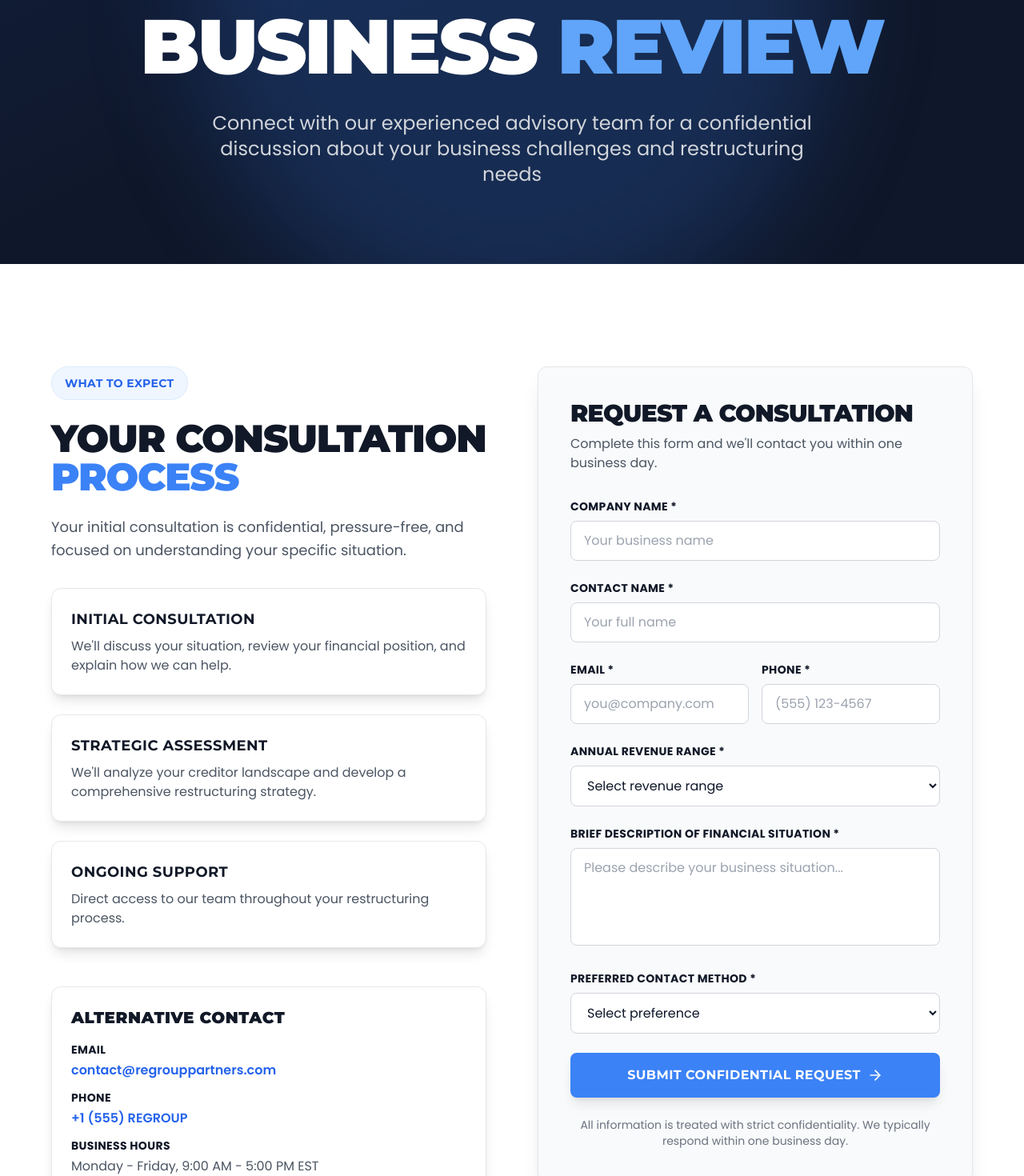
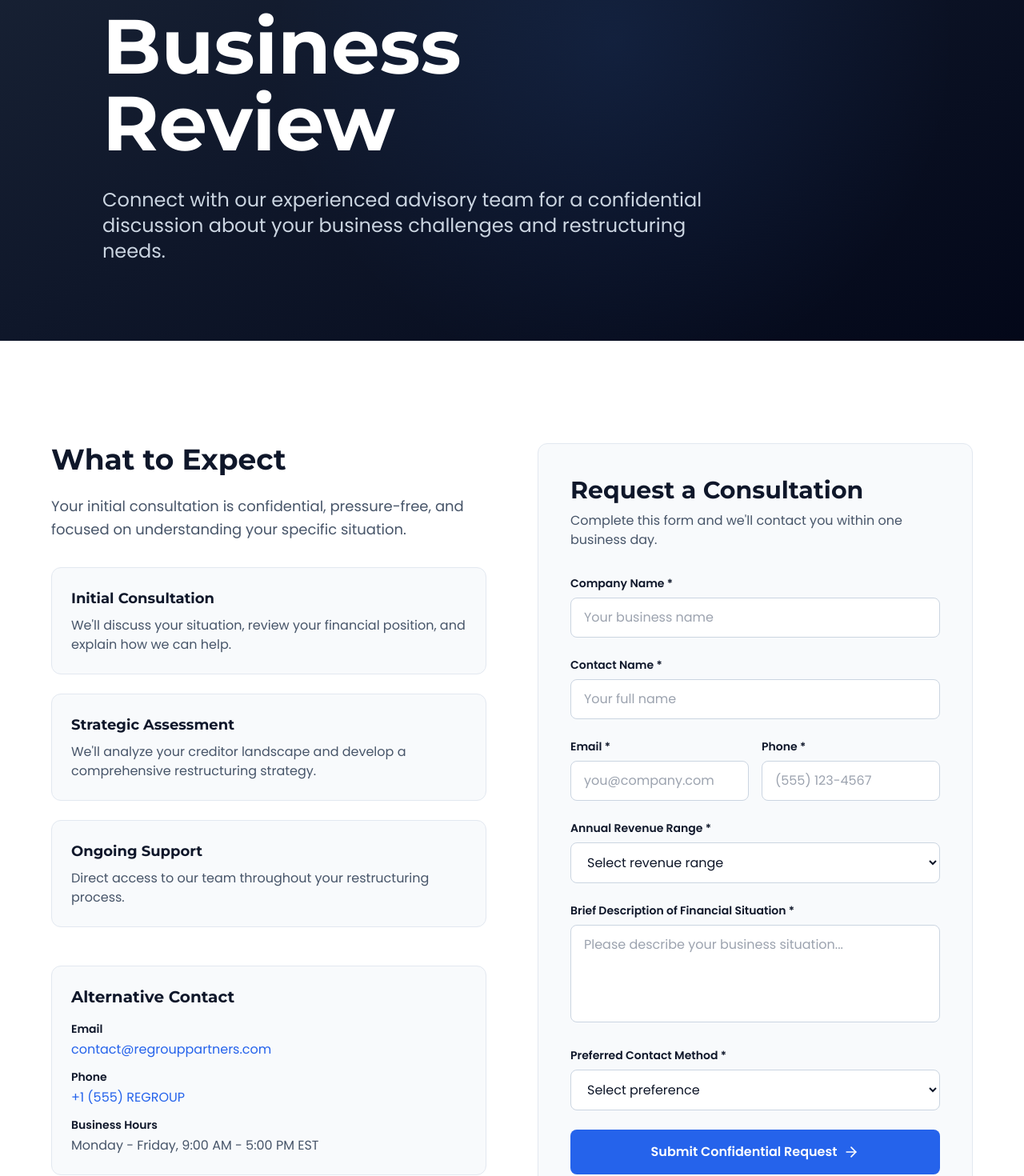
Before and after one commit to samknows9999/sg-054d5103-85fc-4583-be9c-e577d71113a8-1779968500, a Next.js app: page /contact in a window 1280 px wide. Shown: the part 320-1790 px from the top of the page at 80% size. Built offline with nearby package versions, Linux system fonts and the light colour scheme.

Commit message:
Revert to state at 7f2d9f2e5daf9ce803bfb1237bcacf3aa2dab954

```diff
--- a/src/pages/contact.tsx
+++ b/src/pages/contact.tsx
@@ -36,119 +36,98 @@ export default function Contact() {
 
       <Navigation />
 
-      <main>
+      <main className="dark">
         {/* Hero Section */}
-        <section className="relative min-h-[80vh] flex items-center overflow-hidden bg-[#0F172A]">
-          <div className="absolute inset-0 bg-gradient-to-br from-blue-600/10 via-transparent to-transparent"></div>
-          <div className="absolute top-1/2 left-1/2 -translate-x-1/2 -translate-y-1/2 w-[800px] h-[800px] bg-blue-500/20 rounded-full blur-3xl"></div>
+        <section className="relative bg-[#0F172A] text-white min-h-[70vh] flex items-center overflow-hidden">
+          <div className="absolute inset-0 bg-gradient-to-br from-[#1E293B] via-[#0F172A] to-[#020617] opacity-90"></div>
+          <div className="absolute inset-0 bg-[radial-gradient(circle_at_60%_50%,rgba(59,130,246,0.1),transparent_50%)]"></div>
 
           <div className="container relative z-10 pt-32 pb-20 md:pt-40 md:pb-24">
-            <div className="max-w-5xl mx-auto text-center">
-              <div className="inline-block px-4 py-2 bg-blue-500/10 border border-blue-500/30 rounded-full mb-8 backdrop-blur-sm">
-                <span className="text-sm font-semibold text-blue-400 font-display">DISCREET & CONFIDENTIAL</span>
+            <div className="max-w-5xl mx-auto">
+              <div className="inline-block px-4 py-2 bg-blue-500/10 border border-blue-500/20 rounded-full mb-8">
+                <span className="text-sm font-medium text-blue-400">Discreet & Confidential</span>
               </div>
 
-              <h1 className="font-display text-5xl md:text-6xl lg:text-7xl xl:text-8xl font-black mb-8 text-white leading-[1.1] tracking-tight uppercase">
-                CONFIDENTIAL BUSINESS <span className="text-blue-400">REVIEW</span>
+              <h1 className="font-display text-5xl md:text-6xl lg:text-7xl xl:text-8xl font-bold text-white leading-[1.1] mb-8">
+                Confidential Business<br />Review
               </h1>
 
-              <p className="text-xl md:text-2xl text-gray-300 leading-relaxed max-w-3xl mx-auto font-light">
-                Connect with our experienced advisory team for a confidential discussion about your business challenges and restructuring needs
+              <p className="text-xl md:text-2xl text-slate-300 leading-relaxed max-w-3xl">
+                Connect with our experienced advisory team for a confidential discussion about your business challenges and restructuring needs.
               </p>
             </div>
           </div>
         </section>
 
         {/* Contact Form Section */}
-        <section className="py-24 md:py-32 bg-white">
+        <section className="py-20 md:py-32 bg-white">
           <div className="container">
             <div className="grid lg:grid-cols-2 gap-16 items-start max-w-6xl mx-auto">
               <div>
-                <div className="inline-block px-4 py-2 bg-blue-50 border border-blue-100 rounded-full mb-6">
-                  <span className="text-sm font-bold text-blue-600 uppercase tracking-wide font-display">What To Expect</span>
-                </div>
-                <h2 className="font-display text-3xl md:text-4xl lg:text-5xl font-black mb-6 text-gray-900 uppercase tracking-tight leading-[1.1]">
-                  YOUR CONSULTATION <span className="text-blue-500">PROCESS</span>
+                <h2 className="font-display text-3xl md:text-4xl font-bold mb-6 text-[#0F172A]">
+                  What to Expect
                 </h2>
-                <p className="text-lg text-gray-600 mb-8 leading-relaxed">
+                <p className="text-lg text-slate-600 mb-8 leading-relaxed">
                   Your initial consultation is confidential, pressure-free, and focused on understanding your specific situation.
                 </p>
 
                 <div className="space-y-6 mb-12">
-                  <div className="group relative">
-                    <div className="absolute inset-0 bg-blue-500/10 blur-xl opacity-0 group-hover:opacity-100 transition-opacity duration-500"></div>
-                    <div className="relative bg-white border border-gray-200 p-6 rounded-xl shadow-lg hover:shadow-2xl hover:shadow-blue-500/10 hover:scale-[1.02] hover:border-blue-200 transition-all duration-500">
-                      <h3 className="font-display text-lg font-bold text-gray-900 mb-2 group-hover:text-blue-600 transition-colors duration-300 uppercase tracking-wide">
-                        Initial Consultation
-                      </h3>
-                      <p className="text-gray-600">
+                  <div className="bg-slate-50 p-6 rounded-xl border border-slate-200">
+                    <h3 className="font-display text-lg font-bold text-[#0F172A] mb-2">Initial Consultation</h3>
+                    <p className="text-slate-600">
                       We'll discuss your situation, review your financial position, and explain how we can help.
+                    </p>
+                  </div>
+
+                  <div className="bg-slate-50 p-6 rounded-xl border border-slate-200">
+                    <h3 className="font-display text-lg font-bold text-[#0F172A] mb-2">Strategic Assessment</h3>
+                    <p className="text-slate-600">
+                      We'll analyze your creditor landscape and develop a comprehensive restructuring strategy.
+                    </p>
+                  </div>
+
+                  <div className="bg-slate-50 p-6 rounded-xl border border-slate-200">
+                    <h3 className="font-display text-lg font-bold text-[#0F172A] mb-2">Ongoing Support</h3>
+                    <p className="text-slate-600">
+                      Direct access to our team throughout your restructuring process.
                     </p>
                   </div>
                 </div>
 
-                  <div className="group relative">
-                    <div className="absolute inset-0 bg-blue-500/10 blur-xl opacity-0 group-hover:opacity-100 transition-opacity duration-500"></div>
-                    <div className="relative bg-white border border-gray-200 p-6 rounded-xl shadow-lg hover:shadow-2xl hover:shadow-blue-500/10 hover:scale-[1.02] hover:border-blue-200 transition-all duration-500">
-                      <h3 className="font-display text-lg font-bold text-gray-900 mb-2 group-hover:text-blue-600 transition-colors duration-300 uppercase tracking-wide">
-                        Strategic Assessment
-                      </h3>
-                      <p className="text-gray-600">
-                        We'll analyze your creditor landscape and develop a comprehensive restructuring strategy.
-                      </p>
-                    </div>
-                  </div>
-
-                  <div className="group relative">
-                    <div className="absolute inset-0 bg-blue-500/10 blur-xl opacity-0 group-hover:opacity-100 transition-opacity duration-500"></div>
-                    <div className="relative bg-white border border-gray-200 p-6 rounded-xl shadow-lg hover:shadow-2xl hover:shadow-blue-500/10 hover:scale-[1.02] hover:border-blue-200 transition-all duration-500">
-                      <h3 className="font-display text-lg font-bold text-gray-900 mb-2 group-hover:text-blue-600 transition-colors duration-300 uppercase tracking-wide">
-                        Ongoing Support
-                      </h3>
-                      <p className="text-gray-600">
-                        Direct access to our team throughout your restructuring process.
-                      </p>
-                    </div>
-                  </div>
-                </div>
-
-                <div className="group relative">
-                  <div className="absolute inset-0 bg-blue-500/10 blur-xl opacity-0 group-hover:opacity-100 transition-opacity duration-500"></div>
-                  <div className="relative bg-white border border-gray-200 p-6 rounded-xl shadow-lg hover:shadow-2xl hover:shadow-blue-500/10 hover:scale-[1.02] hover:border-blue-200 transition-all duration-500">
-                    <h3 className="font-display text-xl font-black text-gray-900 mb-4 uppercase tracking-wide">Alternative Contact</h3>
+                <div className="bg-slate-50 p-6 rounded-xl border border-slate-200">
+                  <h3 className="font-display text-xl font-bold text-[#0F172A] mb-4">Alternative Contact</h3>
                   <div className="space-y-3">
                     <div>
-                        <div className="text-sm font-bold text-gray-900 mb-1 uppercase tracking-wide">Email</div>
-                        <a href="mailto:contact@regrouppartners.com" className="text-blue-600 hover:text-blue-700 font-semibold">
+                      <div className="text-sm font-semibold text-[#0F172A] mb-1">Email</div>
+                      <a href="mailto:contact@regrouppartners.com" className="text-blue-600 hover:text-blue-700">
                         contact@regrouppartners.com
                       </a>
                     </div>
                     <div>
-                        <div className="text-sm font-bold text-gray-900 mb-1 uppercase tracking-wide">Phone</div>
-                        <a href="tel:+1-555-REGROUP" className="text-blue-600 hover:text-blue-700 font-semibold">
+                      <div className="text-sm font-semibold text-[#0F172A] mb-1">Phone</div>
+                      <a href="tel:+1-555-REGROUP" className="text-blue-600 hover:text-blue-700">
                         +1 (555) REGROUP
                       </a>
                     </div>
                     <div>
-                        <div className="text-sm font-bold text-gray-900 mb-1 uppercase tracking-wide">Business Hours</div>
-                        <div className="text-gray-600">Monday - Friday, 9:00 AM - 5:00 PM EST</div>
-                      </div>
+                      <div className="text-sm font-semibold text-[#0F172A] mb-1">Business Hours</div>
+                      <div className="text-slate-600">Monday - Friday, 9:00 AM - 5:00 PM EST</div>
                     </div>
                   </div>
                 </div>
               </div>
 
-              <div className="bg-gray-50 p-8 md:p-10 rounded-xl border border-gray-200 shadow-xl">
-                <h2 className="font-display text-2xl md:text-3xl font-black mb-2 text-gray-900 uppercase tracking-tight">
-                  REQUEST A CONSULTATION
+              <div className="bg-slate-50 p-8 md:p-10 rounded-xl border border-slate-200">
+                <h2 className="font-display text-2xl md:text-3xl font-bold mb-2 text-[#0F172A]">
+                  Request a Consultation
                 </h2>
-                <p className="text-gray-600 mb-8">
+                <p className="text-slate-600 mb-8">
                   Complete this form and we'll contact you within one business day.
                 </p>
 
                 <form onSubmit={handleSubmit} className="space-y-6">
                   <div>
-                    <label htmlFor="companyName" className="block text-sm font-bold text-gray-900 mb-2 uppercase tracking-wide">
+                    <label htmlFor="companyName" className="block text-sm font-semibold text-[#0F172A] mb-2">
                       Company Name *
                     </label>
                     <input
@@ -158,13 +137,13 @@ export default function Contact() {
                       required
                       value={formData.companyName}
                       onChange={handleChange}
-                      className="w-full px-4 py-3 bg-white border border-gray-300 rounded-lg focus:outline-none focus:ring-2 focus:ring-blue-500 focus:border-transparent transition-all"
+                      className="w-full px-4 py-3 bg-white border border-slate-300 rounded-lg focus:outline-none focus:ring-2 focus:ring-blue-600 focus:border-transparent transition-all"
                       placeholder="Your business name"
                     />
                   </div>
 
                   <div>
-                    <label htmlFor="contactName" className="block text-sm font-bold text-gray-900 mb-2 uppercase tracking-wide">
+                    <label htmlFor="contactName" className="block text-sm font-semibold text-[#0F172A] mb-2">
                       Contact Name *
                     </label>
                     <input
@@ -174,14 +153,14 @@ export default function Contact() {
                       required
                       value={formData.contactName}
                       onChange={handleChange}
-                      className="w-full px-4 py-3 bg-white border border-gray-300 rounded-lg focus:outline-none focus:ring-2 focus:ring-blue-500 focus:border-transparent transition-all"
+                      className="w-full px-4 py-3 bg-white border border-slate-300 rounded-lg focus:outline-none focus:ring-2 focus:ring-blue-600 focus:border-transparent transition-all"
                       placeholder="Your full name"
                     />
                   </div>
 
                   <div className="grid sm:grid-cols-2 gap-4">
                     <div>
-                      <label htmlFor="email" className="block text-sm font-bold text-gray-900 mb-2 uppercase tracking-wide">
+                      <label htmlFor="email" className="block text-sm font-semibold text-[#0F172A] mb-2">
                         Email *
                       </label>
                       <input
@@ -191,13 +170,13 @@ export default function Contact() {
                         required
                         value={formData.email}
                         onChange={handleChange}
-                        className="w-full px-4 py-3 bg-white border border-gray-300 rounded-lg focus:outline-none focus:ring-2 focus:ring-blue-500 focus:border-transparent transition-all"
+                        className="w-full px-4 py-3 bg-white border border-slate-300 rounded-lg focus:outline-none focus:ring-2 focus:ring-blue-600 focus:border-transparent transition-all"
                         placeholder="you@company.com"
                       />
                     </div>
 
                     <div>
-                      <label htmlFor="phone" className="block text-sm font-bold text-gray-900 mb-2 uppercase tracking-wide">
+                      <label htmlFor="phone" className="block text-sm font-semibold text-[#0F172A] mb-2">
                         Phone *
                       </label>
                       <input
@@ -207,14 +186,14 @@ export default function Contact() {
                         required
                         value={formData.phone}
                         onChange={handleChange}
-                        className="w-full px-4 py-3 bg-white border border-gray-300 rounded-lg focus:outline-none focus:ring-2 focus:ring-blue-500 focus:border-transparent transition-all"
+                        className="w-full px-4 py-3 bg-white border border-slate-300 rounded-lg focus:outline-none focus:ring-2 focus:ring-blue-600 focus:border-transparent transition-all"
                         placeholder="(555) 123-4567"
                       />
                     </div>
                   </div>
 
                   <div>
-                    <label htmlFor="revenueRange" className="block text-sm font-bold text-gray-900 mb-2 uppercase tracking-wide">
+                    <label htmlFor="revenueRange" className="block text-sm font-semibold text-[#0F172A] mb-2">
                       Annual Revenue Range *
                     </label>
                     <select
@@ -223,7 +202,7 @@ export default function Contact() {
                       required
                       value={formData.revenueRange}
                       onChange={handleChange}
-                      className="w-full px-4 py-3 bg-white border border-gray-300 rounded-lg focus:outline-none focus:ring-2 focus:ring-blue-500 focus:border-transparent transition-all"
+                      className="w-full px-4 py-3 bg-white border border-slate-300 rounded-lg focus:outline-none focus:ring-2 focus:ring-blue-600 focus:border-transparent transition-all"
                     >
                       <option value="">Select revenue range</option>
                       <option value="under-500k">Under $500,000</option>
@@ -235,7 +214,7 @@ export default function Contact() {
                   </div>
 
                   <div>
-                    <label htmlFor="financialConcerns" className="block text-sm font-bold text-gray-900 mb-2 uppercase tracking-wide">
+                    <label htmlFor="financialConcerns" className="block text-sm font-semibold text-[#0F172A] mb-2">
                       Brief Description of Financial Situation *
                     </label>
                     <textarea
@@ -245,13 +224,13 @@ export default function Contact() {
                       value={formData.financialConcerns}
                       onChange={handleChange}
                       rows={4}
-                      className="w-full px-4 py-3 bg-white border border-gray-300 rounded-lg focus:outline-none focus:ring-2 focus:ring-blue-500 focus:border-transparent transition-all resize-none"
+                      className="w-full px-4 py-3 bg-white border border-slate-300 rounded-lg focus:outline-none focus:ring-2 focus:ring-blue-600 focus:border-transparent transition-all resize-none"
                       placeholder="Please describe your business situation..."
                     />
                   </div>
 
                   <div>
-                    <label htmlFor="preferredContact" className="block text-sm font-bold text-gray-900 mb-2 uppercase tracking-wide">
+                    <label htmlFor="preferredContact" className="block text-sm font-semibold text-[#0F172A] mb-2">
                       Preferred Contact Method *
                     </label>
                     <select
@@ -260,7 +239,7 @@ export default function Contact() {
                       required
                       value={formData.preferredContact}
                       onChange={handleChange}
-                      className="w-full px-4 py-3 bg-white border border-gray-300 rounded-lg focus:outline-none focus:ring-2 focus:ring-blue-500 focus:border-transparent transition-all"
+                      className="w-full px-4 py-3 bg-white border border-slate-300 rounded-lg focus:outline-none focus:ring-2 focus:ring-blue-600 focus:border-transparent transition-all"
                     >
                       <option value="">Select preference</option>
                       <option value="email">Email</option>
@@ -271,13 +250,13 @@ export default function Contact() {
 
                   <button
                     type="submit"
-                    className="w-full group inline-flex items-center justify-center px-8 py-4 bg-blue-500 text-white font-display font-bold rounded-lg hover:bg-blue-600 transition-all duration-300 shadow-lg hover:shadow-xl uppercase tracking-wide"
+                    className="w-full inline-flex items-center justify-center px-8 py-4 bg-blue-600 text-white font-semibold rounded-lg hover:bg-blue-700 transition-all duration-300 group"
                   >
                     Submit Confidential Request
                     <ArrowRight className="ml-2 w-5 h-5 group-hover:translate-x-1 transition-transform" />
                   </button>
 
-                  <p className="text-sm text-gray-500 text-center">
+                  <p className="text-sm text-slate-500 text-center">
                     All information is treated with strict confidentiality. We typically respond within one business day.
                   </p>
                 </form>
```
Also changed, not shown: src/pages/insights.tsx (+41 -62 lines). Lines whose indentation alone changed are shown as unchanged.
